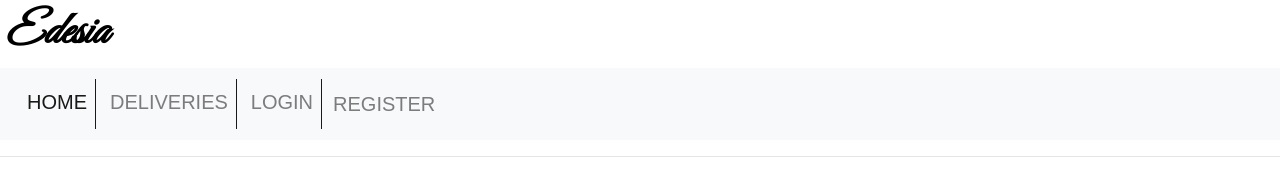
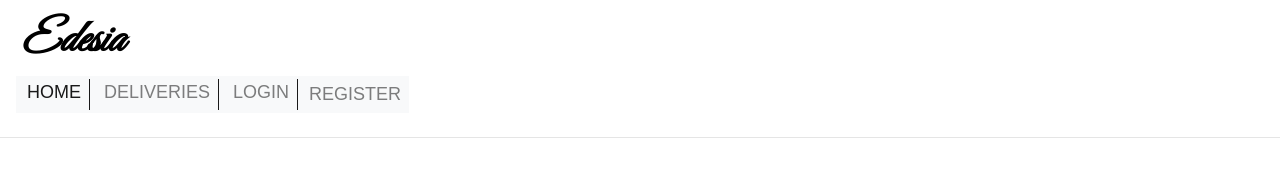
Before and after one commit to abdulkadiret/edesia, a React (Create React App) app in the folder client/: page / in a window 1280 px wide. Shown: the top 184 px of the page. Built offline with nearby package versions, Linux system fonts and the light colour scheme; no server answers; a web font is replaced by a local one.

Commit message:
add appropriate bootstrap class names for navbars and header

```diff
--- a/client/src/containers/Menu/Menu.css
+++ b/client/src/containers/Menu/Menu.css
@@ -4,11 +4,32 @@
   margin: 3px;
 }
 
-.navbar navbar-expand-lg navbar-light bg-light {
-  padding-top: 0;
-  padding-bottom: 0;
+.bg-light {
+  padding: 0;
 }
 
 .navbar-brand {
   text-transform: uppercase;
+  font-size: 18px;
+  margin: 0;
 }
+
+.navbar-default {
+  padding-top: 0.5em 0.5em;
+  border: 0px;
+}
+
+.logo {
+  color: black;
+}
+
+.container {
+  margin: 0 0;
+  width: 75%;
+  border: 0;
+  padding: 0;
+}
+
+.nav-link {
+  padding: 0;
+}
--- a/client/src/containers/Menu/Menu.js
+++ b/client/src/containers/Menu/Menu.js
@@ -41,10 +41,13 @@ class Menu extends Component {
     const token = localStorage.getItem("jwtToken");
     const { role: userRole } = this.state;
     return (
-      <header>
-        <div>
+      <div className="navbar navbar-default">
+        <div className="container">
+          <header className="navbar-header">
+            <div className="navbar-left logo ">
               <Logo />
-          <nav class="navbar navbar-expand-lg navbar-light bg-light">
+            </div>
+            <nav className="navbar navbar-expand-lg navbar-light bg-light">
               <button
                 className="navbar-toggler"
                 type="button"
@@ -56,7 +59,6 @@ class Menu extends Component {
               >
                 <span className="navbar-toggler-icon" />
               </button>
-
               <div
                 className="collapse navbar-collapse"
                 id="navbarSupportedContent"
@@ -122,8 +124,9 @@ class Menu extends Component {
                 </ul>
               </div>
             </nav>
+          </header>
         </div>
-      </header>
+      </div>
     );
   }
 }
```
Lines whose indentation alone changed are shown as unchanged.
